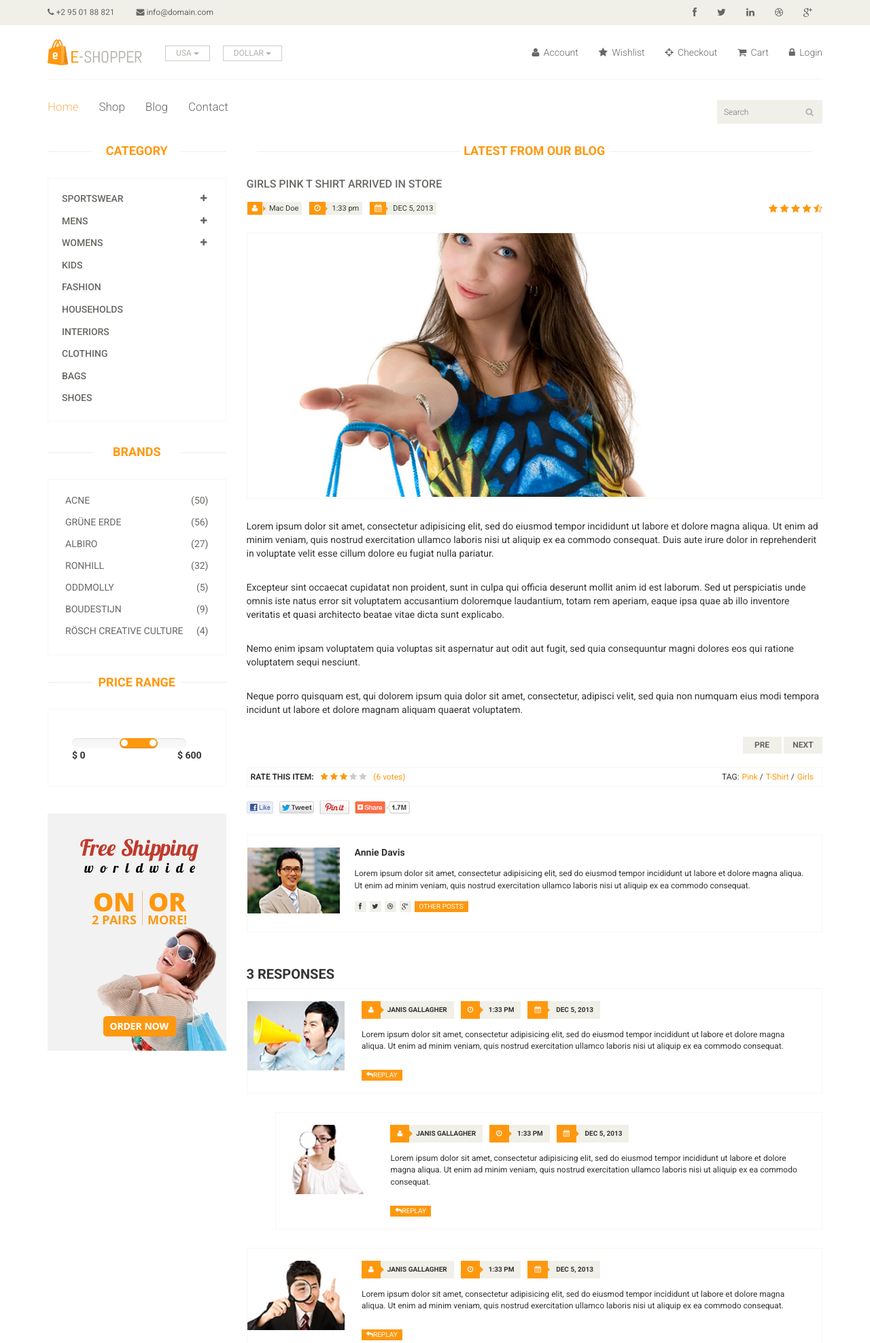
After one commit to gurnitha/2022-django-eshopper, a Django app: page /post/1 in a window 1280 px wide. The commit adds this page. Shown: the top 1976 px of the page at 68% size. Run offline with Django 3.2, Linux system fonts and the light colour scheme.

Commit message:
7. Create post_detail page

```diff
--- a/blog/urls.py
+++ b/blog/urls.py
@@ -8,4 +8,5 @@
 
 urlpatterns = [
     path('posts/', views.posts, name='posts'),
+    path('post/1', views.post_detail, name='post_detail'),
 ]
--- a/blog/views.py
+++ b/blog/views.py
@@ -5,3 +5,7 @@
 
 def posts(request):
 	return render(request, 'posts.html')
+
+
+def post_detail(request):
+	return render(request, 'post_detail.html')
--- /dev/null
+++ b/templates/post_detail.html
@@ -0,0 +1,320 @@
+{% extends 'base.html' %}
+{% load static %}
+
+{% block title %}Post 1{% endblock title %}
+
+{% block content %}
+
+	<section>
+		<div class="container">
+			<div class="row">
+				<div class="col-sm-3">
+					<div class="left-sidebar">
+						<h2>Category</h2>
+						<div class="panel-group category-products" id="accordian"><!--category-productsr-->
+							<div class="panel panel-default">
+								<div class="panel-heading">
+									<h4 class="panel-title">
+										<a data-toggle="collapse" data-parent="#accordian" href="#sportswear">
+											<span class="badge pull-right"><i class="fa fa-plus"></i></span>
+											Sportswear
+										</a>
+									</h4>
+								</div>
+								<div id="sportswear" class="panel-collapse collapse">
+									<div class="panel-body">
+										<ul>
+											<li><a href="">Nike </a></li>
+											<li><a href="">Under Armour </a></li>
+											<li><a href="">Adidas </a></li>
+											<li><a href="">Puma</a></li>
+											<li><a href="">ASICS </a></li>
+										</ul>
+									</div>
+								</div>
+							</div>
+							<div class="panel panel-default">
+								<div class="panel-heading">
+									<h4 class="panel-title">
+										<a data-toggle="collapse" data-parent="#accordian" href="#mens">
+											<span class="badge pull-right"><i class="fa fa-plus"></i></span>
+											Mens
+										</a>
+									</h4>
+								</div>
+								<div id="mens" class="panel-collapse collapse">
+									<div class="panel-body">
+										<ul>
+											<li><a href="">Fendi</a></li>
+											<li><a href="">Guess</a></li>
+											<li><a href="">Valentino</a></li>
+											<li><a href="">Dior</a></li>
+											<li><a href="">Versace</a></li>
+											<li><a href="">Armani</a></li>
+											<li><a href="">Prada</a></li>
+											<li><a href="">Dolce and Gabbana</a></li>
+											<li><a href="">Chanel</a></li>
+											<li><a href="">Gucci</a></li>
+										</ul>
+									</div>
+								</div>
+							</div>
+
+							<div class="panel panel-default">
+								<div class="panel-heading">
+									<h4 class="panel-title">
+										<a data-toggle="collapse" data-parent="#accordian" href="#womens">
+											<span class="badge pull-right"><i class="fa fa-plus"></i></span>
+											Womens
+										</a>
+									</h4>
+								</div>
+								<div id="womens" class="panel-collapse collapse">
+									<div class="panel-body">
+										<ul>
+											<li><a href="">Fendi</a></li>
+											<li><a href="">Guess</a></li>
+											<li><a href="">Valentino</a></li>
+											<li><a href="">Dior</a></li>
+											<li><a href="">Versace</a></li>
+										</ul>
+									</div>
+								</div>
+							</div>
+							<div class="panel panel-default">
+								<div class="panel-heading">
+									<h4 class="panel-title"><a href="#">Kids</a></h4>
+								</div>
+							</div>
+							<div class="panel panel-default">
+								<div class="panel-heading">
+									<h4 class="panel-title"><a href="#">Fashion</a></h4>
+								</div>
+							</div>
+							<div class="panel panel-default">
+								<div class="panel-heading">
+									<h4 class="panel-title"><a href="#">Households</a></h4>
+								</div>
+							</div>
+							<div class="panel panel-default">
+								<div class="panel-heading">
+									<h4 class="panel-title"><a href="#">Interiors</a></h4>
+								</div>
+							</div>
+							<div class="panel panel-default">
+								<div class="panel-heading">
+									<h4 class="panel-title"><a href="#">Clothing</a></h4>
+								</div>
+							</div>
+							<div class="panel panel-default">
+								<div class="panel-heading">
+									<h4 class="panel-title"><a href="#">Bags</a></h4>
+								</div>
+							</div>
+							<div class="panel panel-default">
+								<div class="panel-heading">
+									<h4 class="panel-title"><a href="#">Shoes</a></h4>
+								</div>
+							</div>
+						</div><!--/category-products-->
+
+						<div class="brands_products"><!--brands_products-->
+							<h2>Brands</h2>
+							<div class="brands-name">
+								<ul class="nav nav-pills nav-stacked">
+									<li><a href=""> <span class="pull-right">(50)</span>Acne</a></li>
+									<li><a href=""> <span class="pull-right">(56)</span>Grüne Erde</a></li>
+									<li><a href=""> <span class="pull-right">(27)</span>Albiro</a></li>
+									<li><a href=""> <span class="pull-right">(32)</span>Ronhill</a></li>
+									<li><a href=""> <span class="pull-right">(5)</span>Oddmolly</a></li>
+									<li><a href=""> <span class="pull-right">(9)</span>Boudestijn</a></li>
+									<li><a href=""> <span class="pull-right">(4)</span>Rösch creative culture</a></li>
+								</ul>
+							</div>
+						</div><!--/brands_products-->
+
+						<div class="price-range"><!--price-range-->
+							<h2>Price Range</h2>
+							<div class="well">
+								 <input type="text" class="span2" value="" data-slider-min="0" data-slider-max="600" data-slider-step="5" data-slider-value="[250,450]" id="sl2" ><br />
+								 <b>$ 0</b> <b class="pull-right">$ 600</b>
+							</div>
+						</div><!--/price-range-->
+
+						<div class="shipping text-center"><!--shipping-->
+							<img src="{% static 'images/home/shipping.jpg' %}" alt="" />
+						</div><!--/shipping-->
+					</div>
+				</div>
+				<div class="col-sm-9">
+					<div class="blog-post-area">
+						<h2 class="title text-center">Latest From our Blog</h2>
+						<div class="single-blog-post">
+							<h3>Girls Pink T Shirt arrived in store</h3>
+							<div class="post-meta">
+								<ul>
+									<li><i class="fa fa-user"></i> Mac Doe</li>
+									<li><i class="fa fa-clock-o"></i> 1:33 pm</li>
+									<li><i class="fa fa-calendar"></i> DEC 5, 2013</li>
+								</ul>
+								<span>
+									<i class="fa fa-star"></i>
+									<i class="fa fa-star"></i>
+									<i class="fa fa-star"></i>
+									<i class="fa fa-star"></i>
+									<i class="fa fa-star-half-o"></i>
+								</span>
+							</div>
+							<a href="">
+								<img src="{% static 'images/blog/blog-one.jpg' %}" alt="">
+							</a>
+							<p>
+								Lorem ipsum dolor sit amet, consectetur adipisicing elit, sed do eiusmod tempor incididunt ut labore et dolore magna aliqua. Ut enim ad minim veniam, quis nostrud exercitation ullamco laboris nisi ut aliquip ex ea commodo consequat. Duis aute irure dolor in reprehenderit in voluptate velit esse cillum dolore eu fugiat nulla pariatur.</p> <br>
+
+							<p>
+								Excepteur sint occaecat cupidatat non proident, sunt in culpa qui officia deserunt mollit anim id est laborum. Sed ut perspiciatis unde omnis iste natus error sit voluptatem accusantium doloremque laudantium, totam rem aperiam, eaque ipsa quae ab illo inventore veritatis et quasi architecto beatae vitae dicta sunt explicabo.</p> <br>
+
+							<p>
+								Nemo enim ipsam voluptatem quia voluptas sit aspernatur aut odit aut fugit, sed quia consequuntur magni dolores eos qui ratione voluptatem sequi nesciunt.</p> <br>
+
+							<p>
+								Neque porro quisquam est, qui dolorem ipsum quia dolor sit amet, consectetur, adipisci velit, sed quia non numquam eius modi tempora incidunt ut labore et dolore magnam aliquam quaerat voluptatem.
+							</p>
+							<div class="pager-area">
+								<ul class="pager pull-right">
+									<li><a href="#">Pre</a></li>
+									<li><a href="#">Next</a></li>
+								</ul>
+							</div>
+						</div>
+					</div><!--/blog-post-area-->
+
+					<div class="rating-area">
+						<ul class="ratings">
+							<li class="rate-this">Rate this item:</li>
+							<li>
+								<i class="fa fa-star color"></i>
+								<i class="fa fa-star color"></i>
+								<i class="fa fa-star color"></i>
+								<i class="fa fa-star"></i>
+								<i class="fa fa-star"></i>
+							</li>
+							<li class="color">(6 votes)</li>
+						</ul>
+						<ul class="tag">
+							<li>TAG:</li>
+							<li><a class="color" href="">Pink <span>/</span></a></li>
+							<li><a class="color" href="">T-Shirt <span>/</span></a></li>
+							<li><a class="color" href="">Girls</a></li>
+						</ul>
+					</div><!--/rating-area-->
+
+					<div class="socials-share">
+						<a href=""><img src="{% static 'images/blog/socials.png" alt=""></a>
+					</div><!--/socials-share-->
+
+					<div class="media commnets">
+						<a class="pull-left" href="#">
+							<img class="media-object" src="{% static 'images/blog/man-one.jpg' %}" alt="">
+						</a>
+						<div class="media-body">
+							<h4 class="media-heading">Annie Davis</h4>
+							<p>Lorem ipsum dolor sit amet, consectetur adipisicing elit, sed do eiusmod tempor incididunt ut labore et dolore magna aliqua.  Ut enim ad minim veniam, quis nostrud exercitation ullamco laboris nisi ut aliquip ex ea commodo consequat.</p>
+							<div class="blog-socials">
+								<ul>
+									<li><a href=""><i class="fa fa-facebook"></i></a></li>
+									<li><a href=""><i class="fa fa-twitter"></i></a></li>
+									<li><a href=""><i class="fa fa-dribbble"></i></a></li>
+									<li><a href=""><i class="fa fa-google-plus"></i></a></li>
+								</ul>
+								<a class="btn btn-primary" href="">Other Posts</a>
+							</div>
+						</div>
+					</div><!--Comments-->
+					<div class="response-area">
+						<h2>3 RESPONSES</h2>
+						<ul class="media-list">
+							<li class="media">
+
+								<a class="pull-left" href="#">
+									<img class="media-object" src="{% static 'images/blog/man-two.jpg' %}" alt="">
+								</a>
+								<div class="media-body">
+									<ul class="sinlge-post-meta">
+										<li><i class="fa fa-user"></i>Janis Gallagher</li>
+										<li><i class="fa fa-clock-o"></i> 1:33 pm</li>
+										<li><i class="fa fa-calendar"></i> DEC 5, 2013</li>
+									</ul>
+									<p>Lorem ipsum dolor sit amet, consectetur adipisicing elit, sed do eiusmod tempor incididunt ut labore et dolore magna aliqua.  Ut enim ad minim veniam, quis nostrud exercitation ullamco laboris nisi ut aliquip ex ea commodo consequat.</p>
+									<a class="btn btn-primary" href=""><i class="fa fa-reply"></i>Replay</a>
+								</div>
+							</li>
+							<li class="media second-media">
+								<a class="pull-left" href="#">
+									<img class="media-object" src="{% static 'images/blog/man-three.jpg' %}" alt="">
+								</a>
+								<div class="media-body">
+									<ul class="sinlge-post-meta">
+										<li><i class="fa fa-user"></i>Janis Gallagher</li>
+										<li><i class="fa fa-clock-o"></i> 1:33 pm</li>
+										<li><i class="fa fa-calendar"></i> DEC 5, 2013</li>
+									</ul>
+									<p>Lorem ipsum dolor sit amet, consectetur adipisicing elit, sed do eiusmod tempor incididunt ut labore et dolore magna aliqua.  Ut enim ad minim veniam, quis nostrud exercitation ullamco laboris nisi ut aliquip ex ea commodo consequat.</p>
+									<a class="btn btn-primary" href=""><i class="fa fa-reply"></i>Replay</a>
+								</div>
+							</li>
+							<li class="media">
+								<a class="pull-left" href="#">
+									<img class="media-object" src="{% static 'images/blog/man-four.jpg' %}" alt="">
+								</a>
+								<div class="media-body">
+									<ul class="sinlge-post-meta">
+										<li><i class="fa fa-user"></i>Janis Gallagher</li>
+										<li><i class="fa fa-clock-o"></i> 1:33 pm</li>
+										<li><i class="fa fa-calendar"></i> DEC 5, 2013</li>
+									</ul>
+									<p>Lorem ipsum dolor sit amet, consectetur adipisicing elit, sed do eiusmod tempor incididunt ut labore et dolore magna aliqua.  Ut enim ad minim veniam, quis nostrud exercitation ullamco laboris nisi ut aliquip ex ea commodo consequat.</p>
+									<a class="btn btn-primary" href=""><i class="fa fa-reply"></i>Replay</a>
+								</div>
+							</li>
+						</ul>
+					</div><!--/Response-area-->
+					<div class="replay-box">
+						<div class="row">
+							<div class="col-sm-4">
+								<h2>Leave a replay</h2>
+								<form>
+									<div class="blank-arrow">
+										<label>Your Name</label>
+									</div>
+									<span>*</span>
+									<input type="text" placeholder="write your name...">
+									<div class="blank-arrow">
+										<label>Email Address</label>
+									</div>
+									<span>*</span>
+									<input type="email" placeholder="your email address...">
+									<div class="blank-arrow">
+										<label>Web Site</label>
+									</div>
+									<input type="email" placeholder="current city...">
+								</form>
+							</div>
+							<div class="col-sm-8">
+								<div class="text-area">
+									<div class="blank-arrow">
+										<label>Your Name</label>
+									</div>
+									<span>*</span>
+									<textarea name="message" rows="11"></textarea>
+									<a class="btn btn-primary" href="">post comment</a>
+								</div>
+							</div>
+						</div>
+					</div><!--/Repaly Box-->
+				</div>
+			</div>
+		</div>
+	</section>
+
+{% endblock content %}
--- a/templates/posts.html
+++ b/templates/posts.html
@@ -165,7 +165,7 @@
 										<i class="fa fa-star-half-o"></i>
 								</span>
 							</div>
-							<a href="">
+							<a href="{% url 'post_detail' %}">
 								<img src="{% static 'images/blog/blog-one.jpg' %}" alt="">
 							</a>
 							<p>Lorem ipsum dolor sit amet, consectetur adipisicing elit, sed do eiusmod tempor incididunt ut labore et dolore magna aliqua. Ut enim ad minim veniam, quis nostrud exercitation ullamco laboris nisi ut aliquip ex ea commodo consequat. Duis aute irure dolor in reprehenderit in voluptate velit esse cillum dolore eu fugiat nulla pariatur.</p>
```
Also changed, not shown: README.md.
